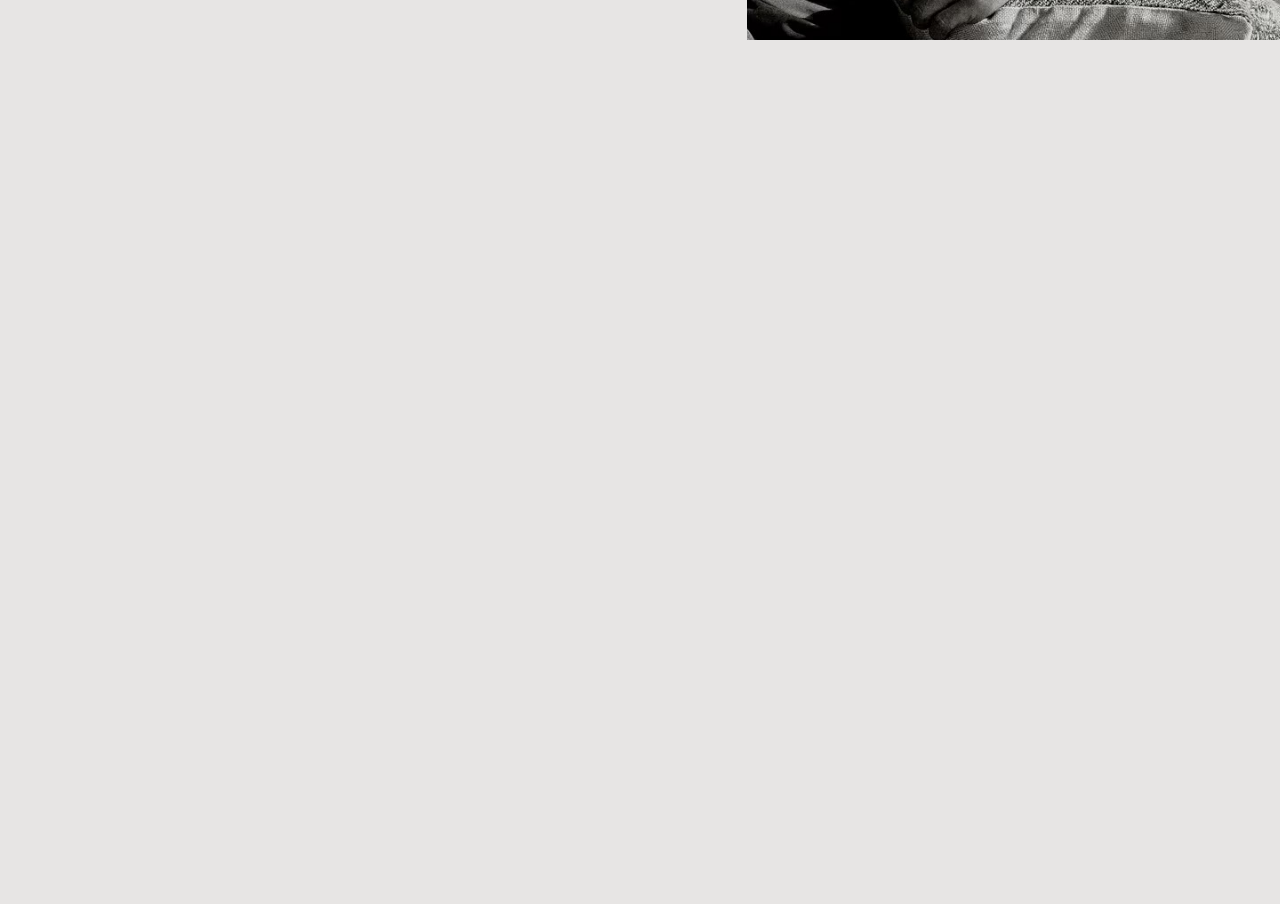
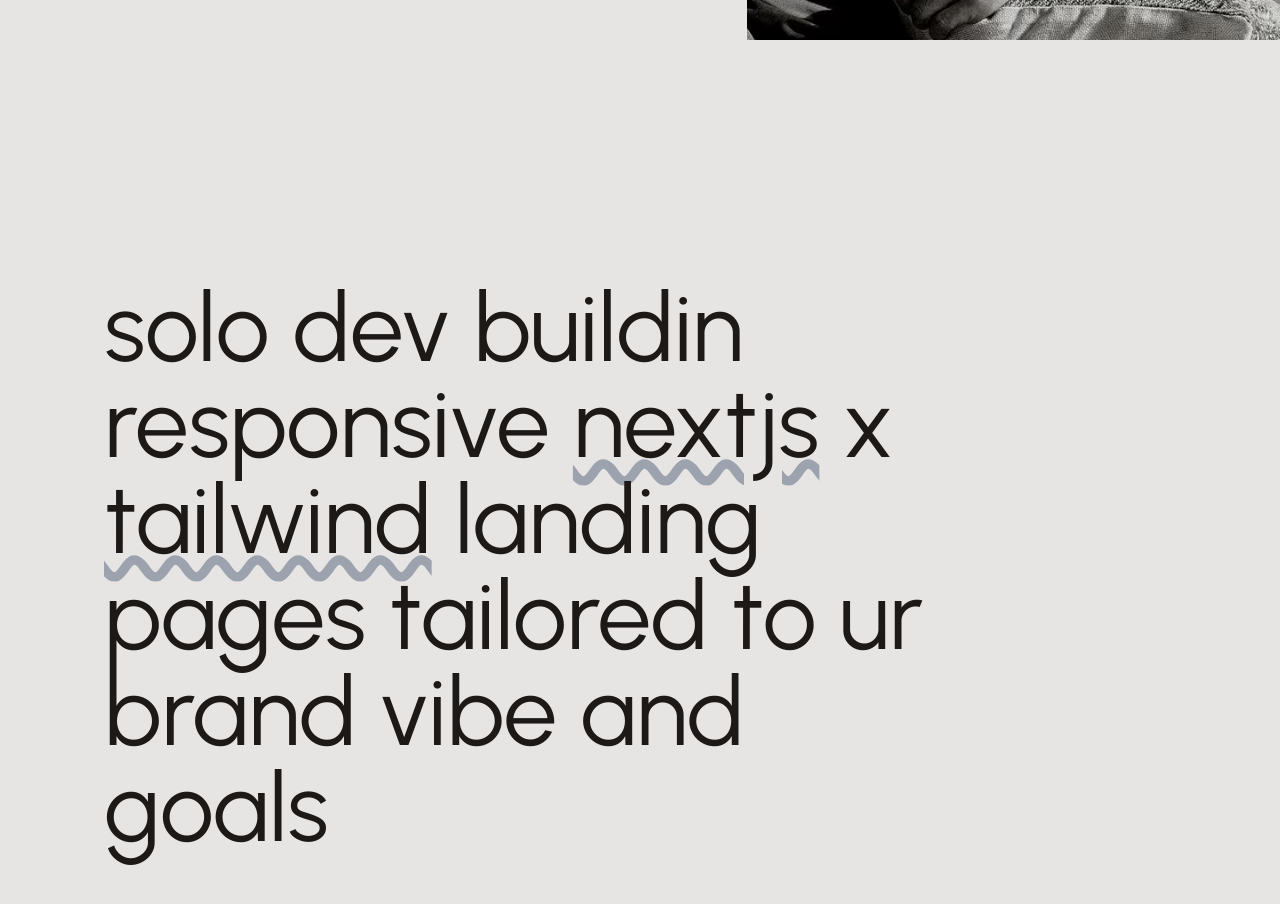
Before and after one commit to 01shrvan/portfolio-, a Next.js app: page / in a window 1280 px wide. Shown: the part 760-1664 px from the top of the page. Before the commit the page ends 800 px from the top, so only its background shows below. Built offline with nearby package versions, Linux system fonts and the light colour scheme.

Commit message:
feat: add Intro component and integrate it into Home page && update Hero section for consistent styling

```diff
--- a/src/app/page.tsx
+++ b/src/app/page.tsx
@@ -1,9 +1,11 @@
 import Header from "@/sections/Header";
 import Hero from "@/sections/Hero";
+import Intro from "@/sections/Intro";
 
 export default function Home() {
   return <>
     <Header />
     <Hero />
+    <Intro />
   </>
 }
--- a/src/sections/Hero.tsx
+++ b/src/sections/Hero.tsx
@@ -23,7 +23,7 @@
           </div>
         </div>
         <div className="md:col-span-5">
-          <div className="mt-20 md:mt-0 h-full">
+          <div className="mt-20 md:mt-0 md:h-full">
             <Image src={heroImage} alt="xyz" className="size-full object-cover" />
           </div>
         </div>
--- a/src/sections/Intro.tsx
+++ b/src/sections/Intro.tsx
@@ -1,7 +1,33 @@
 import { FC } from "react";
 
 const Intro: FC = () => {
-  return <div>Intro</div>;
+  return (
+    <section className="py-24 md:py-32 mt-12 lg:py-40 lg:mt-20 md:mt-16">
+      <div className="container">
+        <h2 className="text-4xl md:text-7xl lg:text-8xl lg:w-[80%]">
+          solo dev buildin responsive{" "}
+          <a
+            href="https://nextjs.org"
+            target="_blank"
+            rel="noopener noreferrer"
+            className="decoration-wavy underline underline-offset-4 decoration-gray-400"
+          >
+            nextjs
+          </a>{" "}
+          x{" "}
+          <a
+            href="https://tailwindcss.com"
+            target="_blank"
+            rel="noopener noreferrer"
+            className="decoration-wavy underline underline-offset-4 decoration-gray-400"
+          >
+            tailwind
+          </a>{" "}
+          landing pages tailored to ur brand vibe and goals
+        </h2>
+      </div>
+    </section>
+  );
 };
 
 export default Intro;
```
